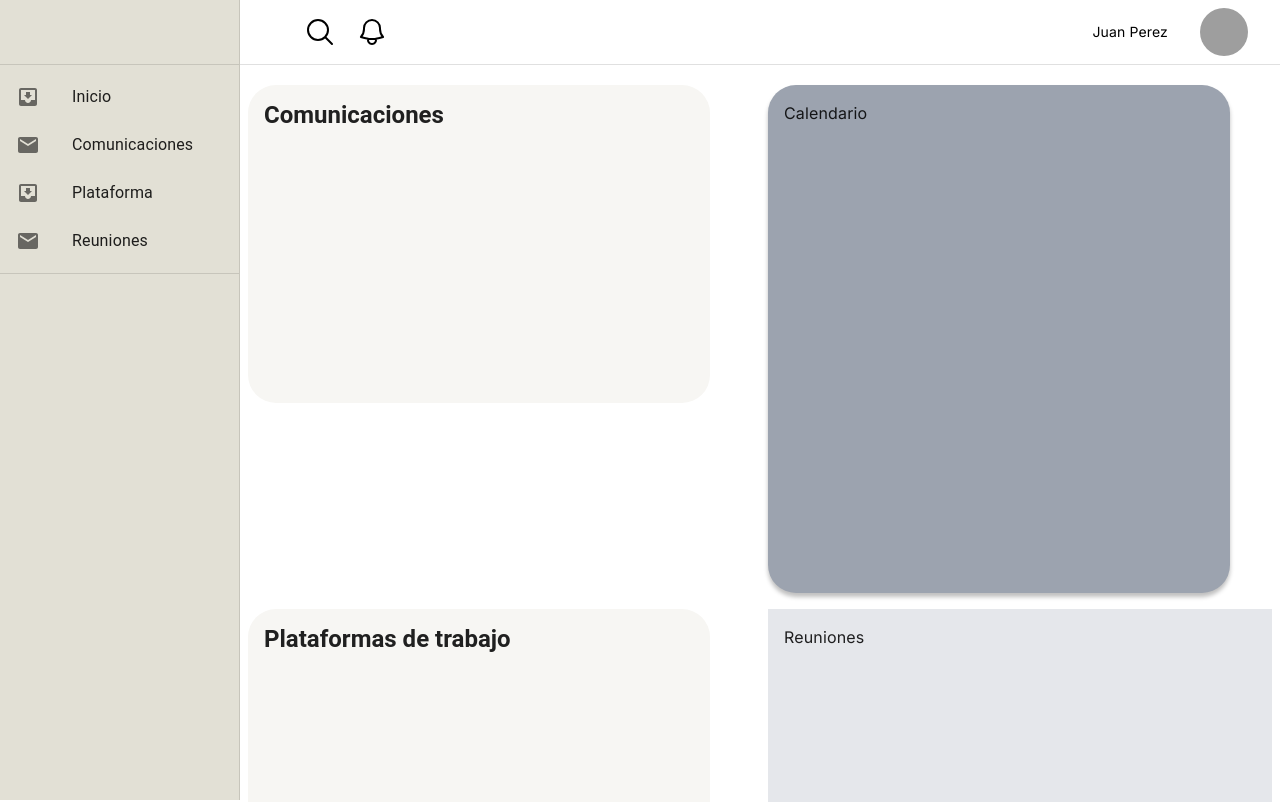
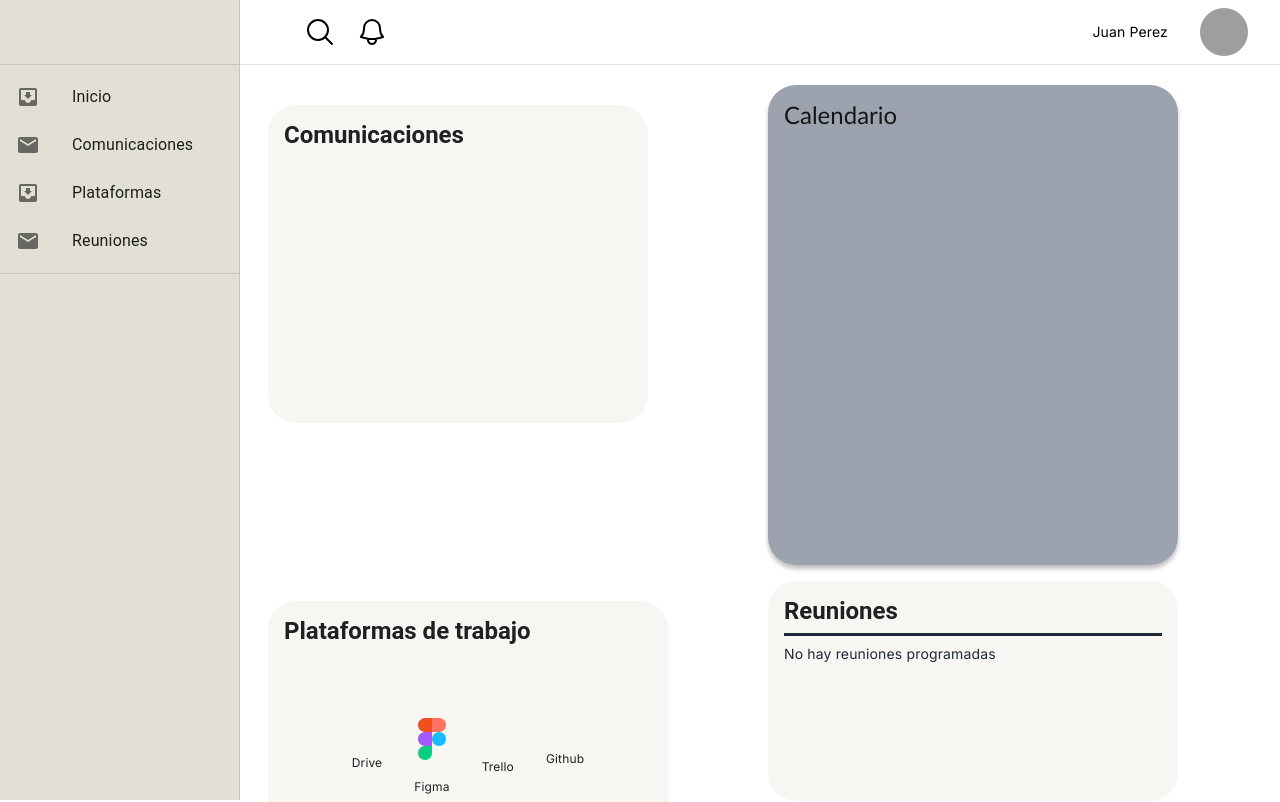
Before and after one commit to No-Country/C16-01-m-node-react, a Next.js app in the folder frontend/: page /dashboard in a window 1280 px wide. Shown: the top 802 px of the page. Built offline with nearby package versions, Linux system fonts and the light colour scheme; grey boxes are pictures that could not be loaded.

Commit message:
completando el home

```diff
--- a/frontend/package.json
+++ b/frontend/package.json
@@ -17,8 +17,12 @@
     "@formkit/drag-and-drop": "^0.0.22",
     "@headlessui/react": "^1.7.18",
     "@heroicons/react": "^2.1.1",
+    "@iconify/icons-logos": "^1.2.36",
+    "@iconify/icons-simple-icons": "^1.2.74",
+    "@iconify/react": "^4.1.1",
     "@mui/icons-material": "^5.15.10",
     "@mui/material": "^5.15.10",
+    "iconify-icon": "^2.0.0",
     "next": "14.1.0",
     "next-auth": "^4.24.6",
     "react": "^18",
--- /dev/null
+++ b/frontend/src/app/dashboard/components/IconComponent.client.tsx
@@ -0,0 +1,29 @@
+"use client";
+import * as React from 'react';
+import { Icon } from '@iconify/react';
+import driveIcon from '@iconify/icons-logos/google-drive';
+import trelloIcon from '@iconify/icons-logos/trello';
+import githubIcon from '@iconify/icons-logos/github-icon';
+
+export function IconComponent() {
+  return (
+    <div className="flex justify-center items-center space-x-8 h-full">
+      <a href="link_a_drive" target="_blank" rel="noopener noreferrer" className="flex flex-col items-center">
+        <Icon icon={driveIcon} className="w-12 h-12" />
+        <p className="text-xs text-center mt-6">Drive</p>
+      </a>
+      <a href="https://www.figma.com/file/XJHH1FUaCE9bYmpivEzARz/IntraNoc-Copia-para-Frontend?type=design&node-id=0-1&mode=design&t=Vfzo70AwSCRtTwwh-0" target="_blank" rel="noopener noreferrer" className="flex flex-col items-center">
+        <Icon icon="logos:figma" className="w-7 h-16" />
+        <p className="text-xs text-center mt-2">Figma</p>
+      </a>
+      <a href="https://trello.com/b/8IbkQS0o/no-country-app-gesti%C3%B3n-de-equipo" target="_blank" rel="noopener noreferrer" className="flex flex-col items-center">
+        <Icon icon={trelloIcon} className="w-10 h-10" />
+        <p className="text-xs text-center mt-8">Trello</p>
+      </a>
+      <a href="https://github.com/No-Country/C16-01-m-node-react" target="_blank" rel="noopener noreferrer" className="flex flex-col items-center">
+        <Icon icon={githubIcon} className="w-12 h-14" />
+        <p className="text-xs text-center mt-4">Github</p>
+      </a>
+    </div>
+  );
+}
--- a/frontend/src/app/dashboard/components/sidebar.tsx
+++ b/frontend/src/app/dashboard/components/sidebar.tsx
@@ -14,6 +14,7 @@ import ListItemIcon from "@mui/material/ListItemIcon";
 import ListItemText from "@mui/material/ListItemText";
 import MailIcon from "@mui/icons-material/Mail";
 import Toolbar from "@mui/material/Toolbar";
+import Link from 'next/link';
 
 const drawerWidth = 240;
 
@@ -32,7 +33,7 @@ export default function ResponsiveDrawer(props: Props) {
   const navigation = [
     { name: "Inicio", href: "#", current: false },
     { name: "Comunicaciones", href: "#", current: false },
-    { name: "Plataforma", href: "#", current: false },
+    { name: "Plataformas", href: "./plataformas", current: false },
     { name: "Reuniones", href: "#", current: false },
   ];
 
@@ -42,14 +43,14 @@ export default function ResponsiveDrawer(props: Props) {
       <Divider />
       <List>
         {navigation.map((text, index) => (
-          <ListItem key={index} disablePadding>
+          <Link href={text.href} key={index}>
             <ListItemButton sx={{ "&:hover": { color: "#ed6f37" } }}>
               <ListItemIcon>
                 {index % 2 === 0 ? <InboxIcon /> : <MailIcon />}
               </ListItemIcon>
               <ListItemText primary={text.name} />
             </ListItemButton>
-          </ListItem>
+          </Link>
         ))}
       </List>
       <Divider />
--- a/frontend/src/app/dashboard/page.tsx
+++ b/frontend/src/app/dashboard/page.tsx
@@ -1,16 +1,24 @@
+import * as React from 'react';
+import { IconComponent } from './components/IconComponent.client'; // Importa el componente IconComponent
+
 export default function Page() {
   return (
     <main className="grid grid-cols-1 md:grid-cols-2 grid-rows-2 gap-4 mx-2 mt-5">
-      <div className="bg-custom-color p-4" style={{width: '462px', height: '318px', top: '161px', left: '398px', borderRadius: '28px'}}>
+      <div className="bg-custom-color p-4" style={{width: '380px', height: '318px', top: '161px', left: '398px', borderRadius: '28px', margin: '20px' }}>
         <div style={{ fontFamily: 'Roboto', fontSize: '24px', fontWeight: 700, lineHeight: '28px', letterSpacing: '0em', textAlign: 'left' }}>Comunicaciones</div>
       </div>
-      <div className="bg-gray-400 p-4" style={{width: '462px',height: '508px',top: '161px',left: '913px',borderRadius: '28px', boxShadow: '0px 4px 4px rgba(0, 0, 0, 0.25)'}}>
-        Calendario
+      <div className="bg-gray-400 p-4" style={{width: '410px',height: '480px',top: '161px',left: '913px',borderRadius: '28px', boxShadow: '0px 4px 4px rgba(0, 0, 0, 0.25)'}}>
+      <div style={{ fontFamily: 'Calibri', fontSize: '24px', lineHeight: '28px', letterSpacing: '0em', textAlign: 'left' }}>Calendario</div>
       </div>
-      <div className="bg-custom-color p-4" style={{ width: '462px', height: '244px', top: '516px', left: '398px', borderRadius: '28px' }}>
+      <div className="bg-custom-color p-4" style={{ width: '400px', height: '244px', top: '516px', left: '398px', borderRadius: '28px', margin: '20px' }}>
         <div style={{ fontFamily: 'Roboto', fontSize: '24px', fontWeight: 700, lineHeight: '28px', letterSpacing: '0em', textAlign: 'left' }}>Plataformas de trabajo</div>
+        <IconComponent />
       </div>
-      <div className="bg-gray-200 p-4">Reuniones</div>
+      <div className="bg-custom-color p-4" style={{ width: '410px', height: '220px', top: '516px', left: '398px', borderRadius: '28px' }}>
+        <div style={{ fontFamily: 'Roboto', fontSize: '24px', fontWeight: 700, lineHeight: '28px', letterSpacing: '0em', textAlign: 'left' }}>Reuniones</div>
+        <hr className="my-2 border-b-2 border-gray-800" />
+        <p className="text-sm text-left text-gray-800">No hay reuniones programadas</p>
+      </div>
     </main>
   );
 }
--- /dev/null
+++ b/frontend/src/app/dashboard/plataformas.tsx
@@ -0,0 +1,24 @@
+import React, { useState } from 'react';
+
+function GridComponent() {
+  const [items, setItems] = useState([1, 2, 3, 4]); // Estado para almacenar los elementos en la cuadrícula
+
+  const addItem = () => {
+    setItems([...items, items.length + 1]); // Agregar un nuevo elemento a la cuadrícula
+  };
+
+  return (
+    <div className="grid grid-cols-4 gap-4">
+      {items.map(item => (
+        <div key={item} className="bg-gray-200 p-4">
+          Elemento {item}
+        </div>
+      ))}
+      <div className="col-span-4">
+        <button onClick={addItem} className="bg-blue-500 hover:bg-blue-700 text-white font-bold py-2 px-4 rounded">
+          Agregar Elemento
+        </button>
+      </div>
+    </div>
+  );
+}
```
Also changed, not shown: 1 other file (tests, documents, lock files or other folders).
